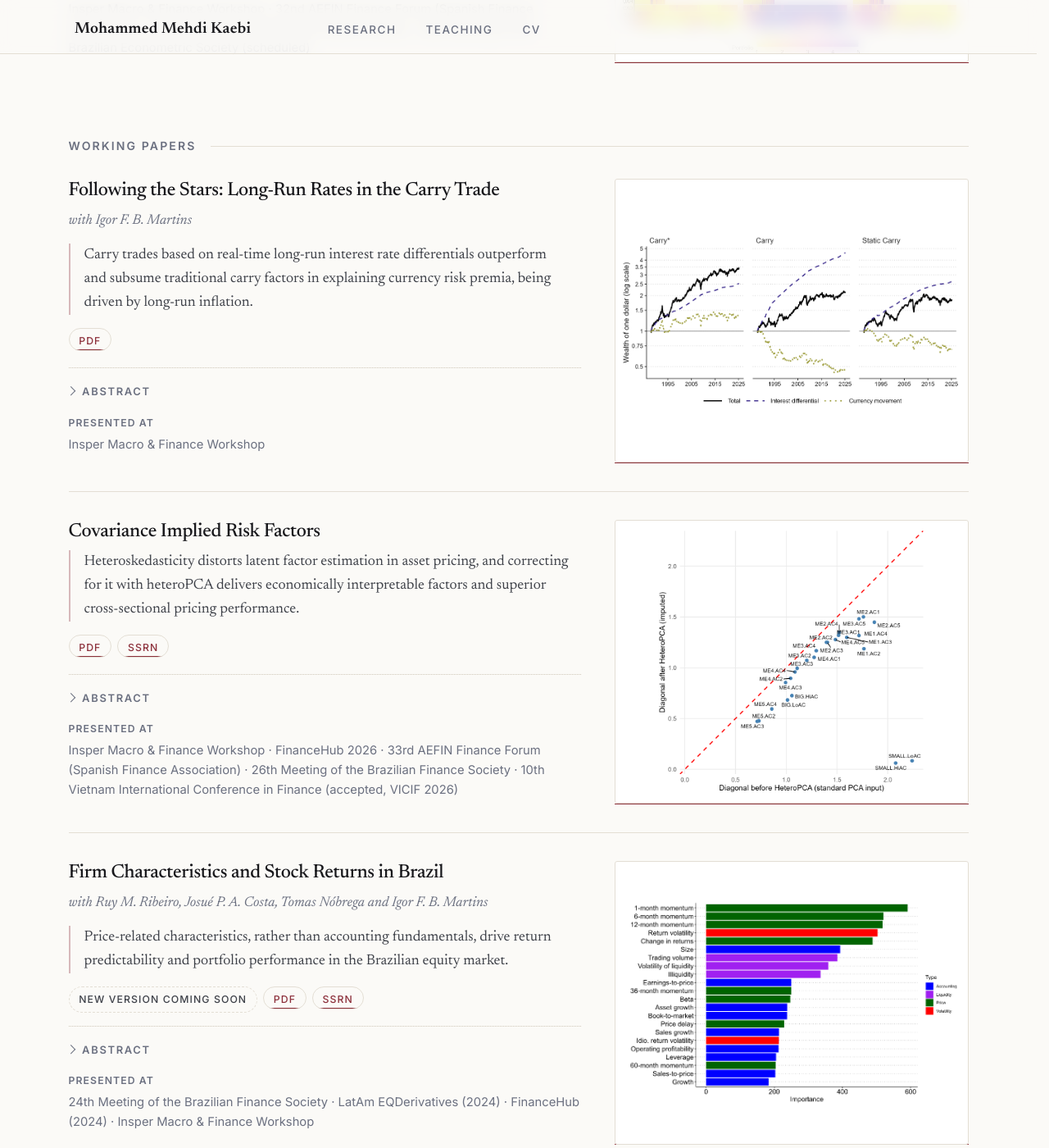
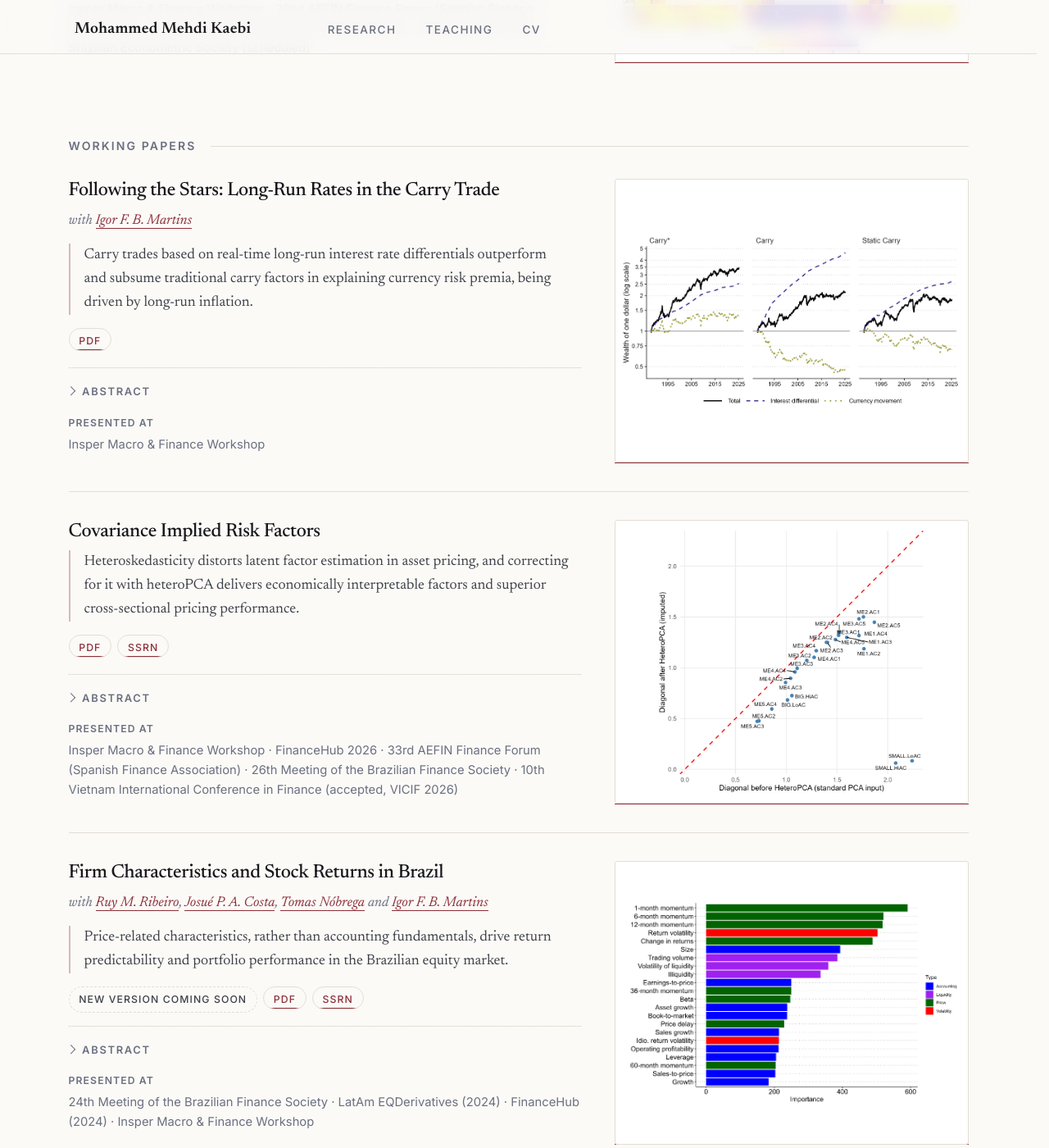
Before and after one commit to mkaebi/mkaebi.github.io, a Jekyll site: the page built from _pages/research.html, in a window 1280 px wide and 1400 px high, scrolled down 655 px. Shown: the whole window at 82% size. Built offline with Jekyll 4.4.1, drawn with Linux system fonts in a browser that asks for light colours; some of the changed text lies outside the part shown.

```diff
--- a/_data/papers.yml
+++ b/_data/papers.yml
@@ -20,6 +20,7 @@
 #                      - label: "Slides"
 #                        url: "https://..."
 #   authors        Co-authors, e.g. "with Igor F. B. Martins". Omit if solo.
+#                  Names listed in _data/coauthors.yml are linked automatically.
 #   summary        One-line plain-language takeaway. Shown always.
 #   abstract       Full abstract. Shown in a collapsible "Abstract" dropdown.
 #                  Use the >- block below so you can paste multiple paragraphs
--- a/_includes/paper.html
+++ b/_includes/paper.html
@@ -61,7 +61,7 @@
       </h3>
 
       {% if p_authors != "" %}
-        <p class="paper__authors">{{ p_authors }}</p>
+        <p class="paper__authors">{% include coauthors.html text=p_authors %}</p>
       {% endif %}
 
       {% if p_summary != "" %}
--- a/_pages/research.html
+++ b/_pages/research.html
@@ -35,7 +35,7 @@ redirect_from:
   <ul class="wip">
     {% for item in wip %}
       <li>
-        {{ item.title }}{% if item.authors %} <span class="wip__authors">{{ item.authors }}</span>{% endif %}
+        {{ item.title }}{% if item.authors %} <span class="wip__authors">{% include coauthors.html text=item.authors %}</span>{% endif %}
       </li>
     {% endfor %}
   </ul>
```
Also changed, not shown: _data/coauthors.yml (added, +19 -0 lines), _includes/coauthors.html (added, +11 -0 lines).
